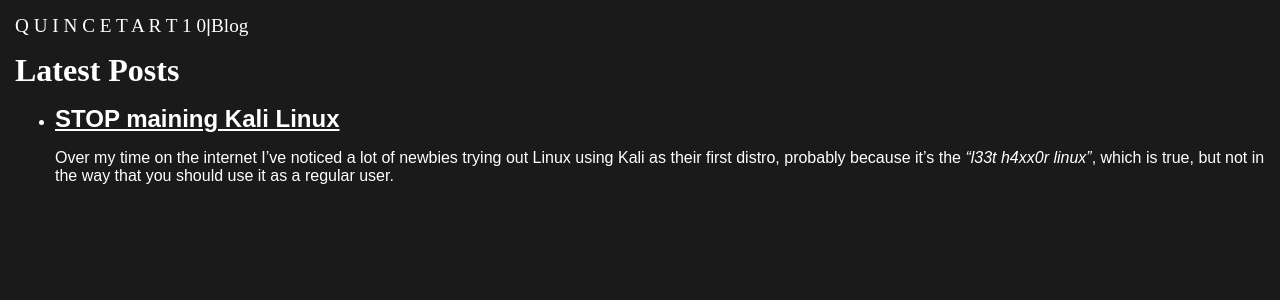
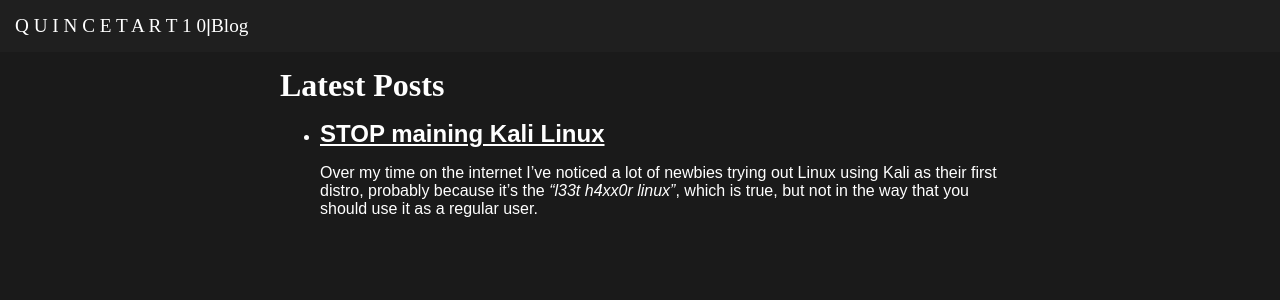
Before and after one commit to QuinceTart10/blog, a Jekyll site: the page built from index.html, in a window 1280 px wide. Shown: the top 300 px of the page. Built offline with Jekyll 4.4.1, drawn with Linux system fonts in a browser that asks for light colours; some web fonts are replaced.

Commit message:
idk how to comment this

```diff
--- a/_sass/main.scss
+++ b/_sass/main.scss
@@ -18,13 +18,16 @@ nav {
     align-items: center;
     padding: 15px;
     font-size: larger;
+    background: #1f1f1f;
 }
 nav > a {
     font-family: league_spartanbold;
     text-decoration: none;
 }
 .content {
-    padding: 0 15px;
+    padding: 15px;
+    margin: auto;
+    max-width: 720px;
 }
 * {
     color: white;
```
